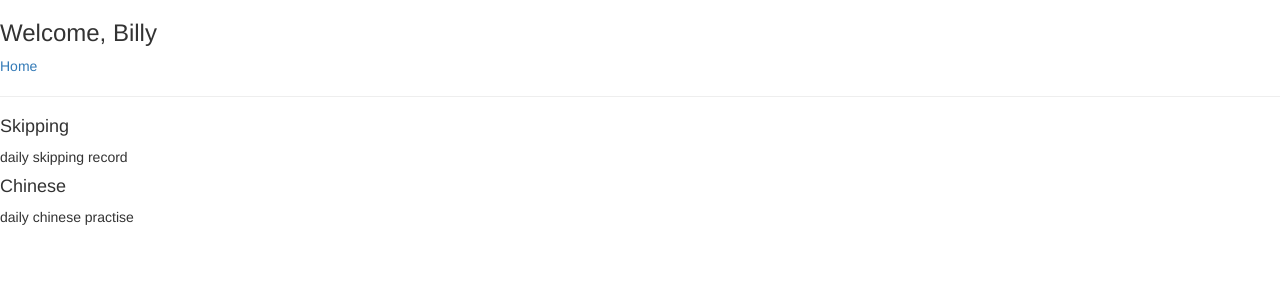
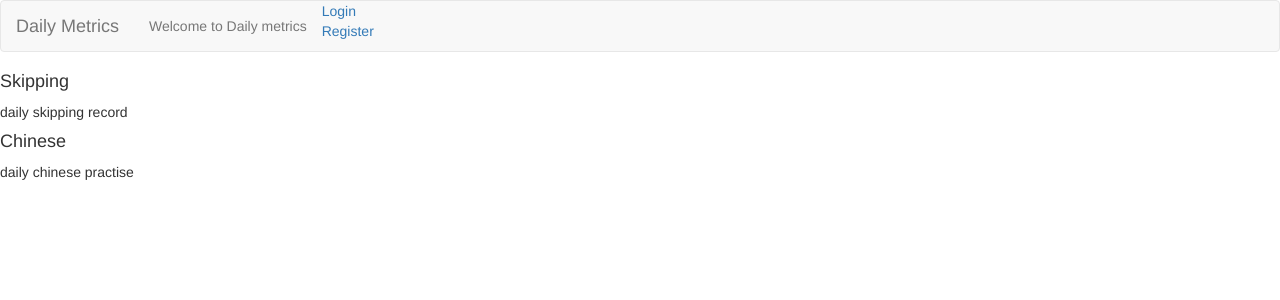
Before and after one commit to tomscott1/daily-metrics-flask, a Flask app: page / in a window 1280 px wide. Shown: the top 300 px of the page. Run offline with Flask 2, Linux system fonts and the light colour scheme; some libraries are stand-ins or nearby versions.

Commit message:
add styles to header

```diff
--- a/app/__init__.py
+++ b/app/__init__.py
@@ -1,4 +1,6 @@
 from flask import Flask
 
 app = Flask(__name__)
+app.config.from_object('config')
+
 from app import views  # avoid circular import error
--- /dev/null
+++ b/app/static/css/style.css
@@ -0,0 +1,12 @@
+.error {
+  color: red;
+}
+
+.nav-collapse .collapse
+  li {
+    list-style-type: none;
+  }
+
+li {
+  list-style-type: none;
+}
--- a/app/templates/header.html
+++ b/app/templates/header.html
@@ -6,14 +6,36 @@
     <title>Daily metrics</title>
     {% endif %}
     <!-- Include bootstrap -->
-    <link rel="stylesheet" href="https://maxcdn.bootstrapcdn.com/bootstrap/3.3.7/css/bootstrap.min.css" integrity="sha384-BVYiiSIFeK1dGmJRAkycuHAHRg32OmUcww7on3RYdg4Va+PmSTsz/K68vbdEjh4u" crossorigin="anonymous">
+    <link rel="stylesheet" href="https://maxcdn.bootstrapcdn.com/bootstrap/3.3.7/css/bootstrap.min.css">
+    <link rel="stylesheet" href="../static/css/style.css">
   </head>
   <body>
-    <div>
-      <h3>Welcome, {{ user.name }} </h3>
-      <a href='/index'>Home</a>
-    </div>
-    <hr>
+    <nav class='navbar navbar-default'>
+      <div class='container-fluid'>
+        <div class='navbar-header'>
+          <a href='/' class='navbar-brand'>Daily Metrics</a>
+        </div>
+        <div class='collapse navbar-collapse'>
+          <ul clas='nav navbar-nav navbar-right'>
+          {% if logged_in %}
+            <li class='nav-label'>
+              <p class='navbar-text'>Welcome, {{ user.name }}</p>
+            </li>
+            <li class='nav-item'>
+              <a href=# class='nav-link'>Sign out</a>
+            </li>
+          {% else %}
+            <li class='nav-label'>
+              <p class='navbar-text'>Welcome to Daily metrics</p>
+            </li>
+            <li><a href='/login' class='nav-link'>Login</a></li>
+            <li><a href=# class='nav-link'>Register</a></li>
+          {% endif %}
+        </ul>
+        </div>
+      </div>
+    </nav>
+
     {% block content %}{% endblock %}
   </body>
 </html>
--- a/app/views.py
+++ b/app/views.py
@@ -1,5 +1,6 @@
 from flask import render_template
 from app import app
+from .forms import LoginForm
 
 
 @app.route('/')
@@ -17,3 +18,9 @@ def index():
         }
     ]
     return render_template('index.html', title='Home', user=user, metrics=metrics)
+
+
+@app.route('/login', methods=['GET', 'POST'])
+def login():
+    form = LoginForm()
+    return render_template('login.html', title='Sign in', form=form)
--- a/config.py
+++ b/config.py
@@ -0,0 +1,2 @@
+WTF_CSRF_ENABLED = True
+SECRET_KEY = '6kd3PG6azvuBE4LY'
```
Also changed, not shown: app/forms.py (added, +8 -0 lines), app/templates/login.html (added, +14 -0 lines), readme.md, 2 other files.
